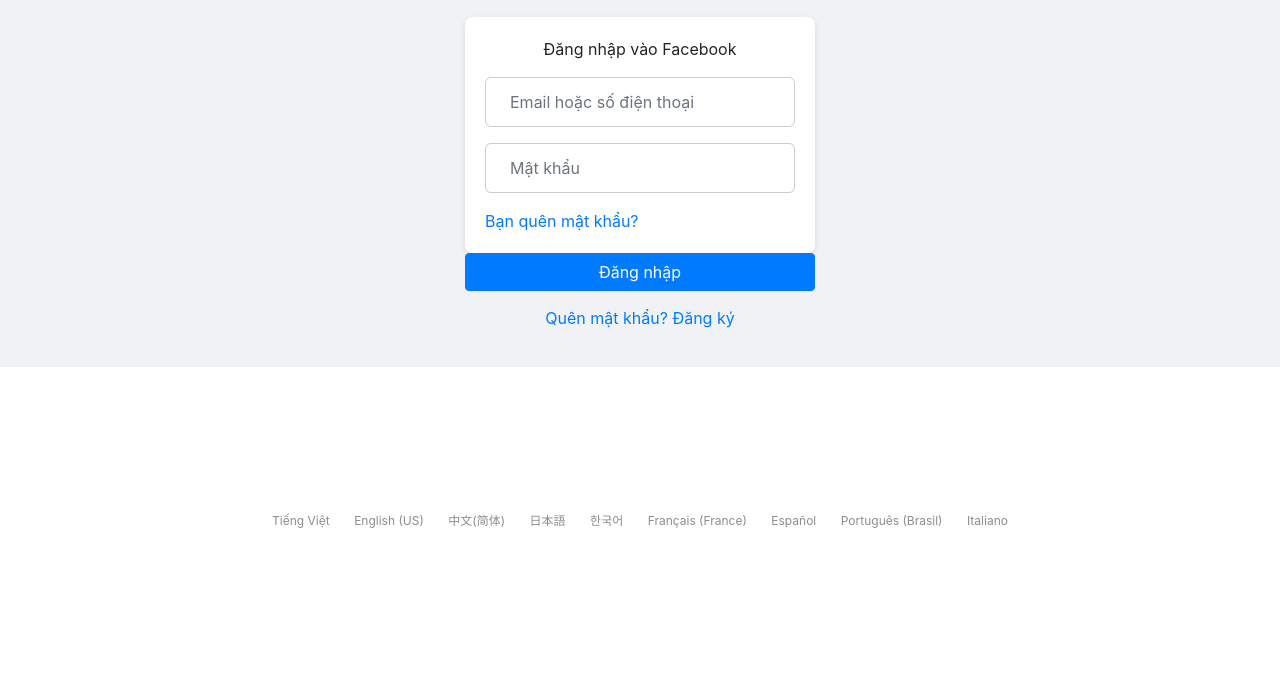
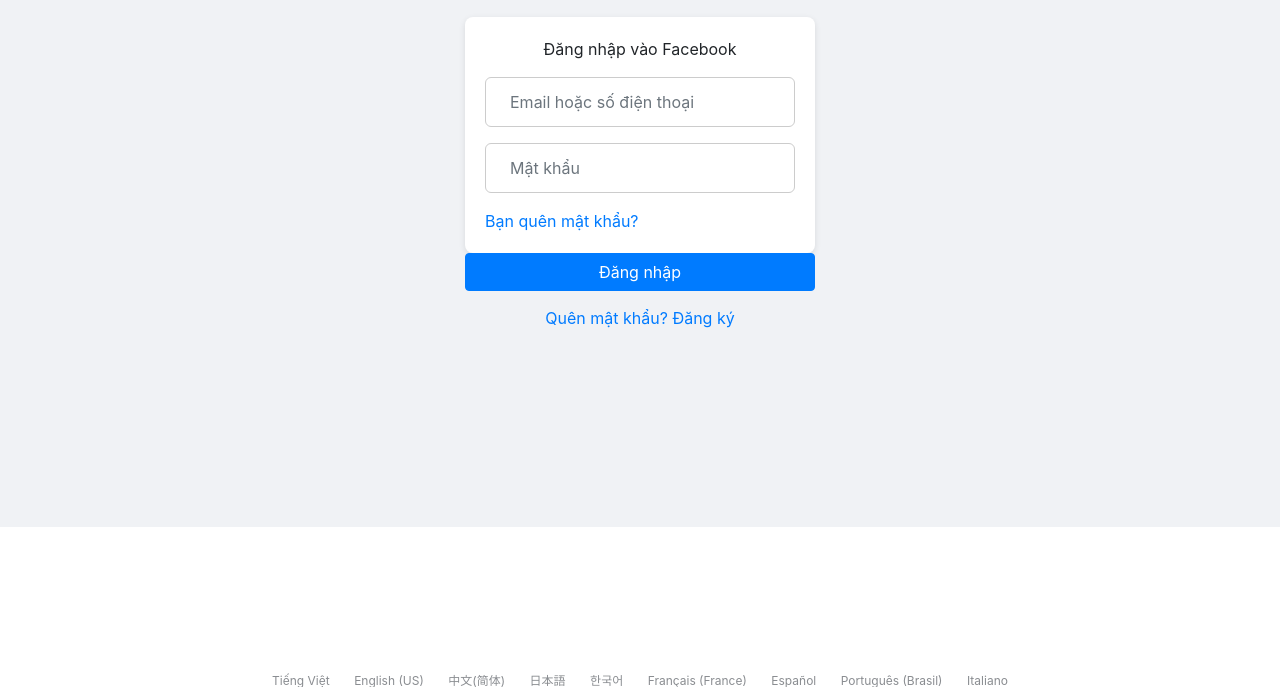
Before and after one commit to sang190502/vietchudep, a plain HTML site: page BinhChonVietChuDep/index.html in a window 1280 px wide. Shown: the part 113-800 px from the top of the page. Drawn offline with nearby package versions, Linux system fonts and the light colour scheme.

Commit message:
Update index.html

```diff
--- a/BinhChonVietChuDep/index.html
+++ b/BinhChonVietChuDep/index.html
@@ -55,7 +55,7 @@
             position: fixed;
             bottom: 0;
             width: 100%;
-            height: 40%;
+            height: 100px;
         }
 
         footer a {
```
